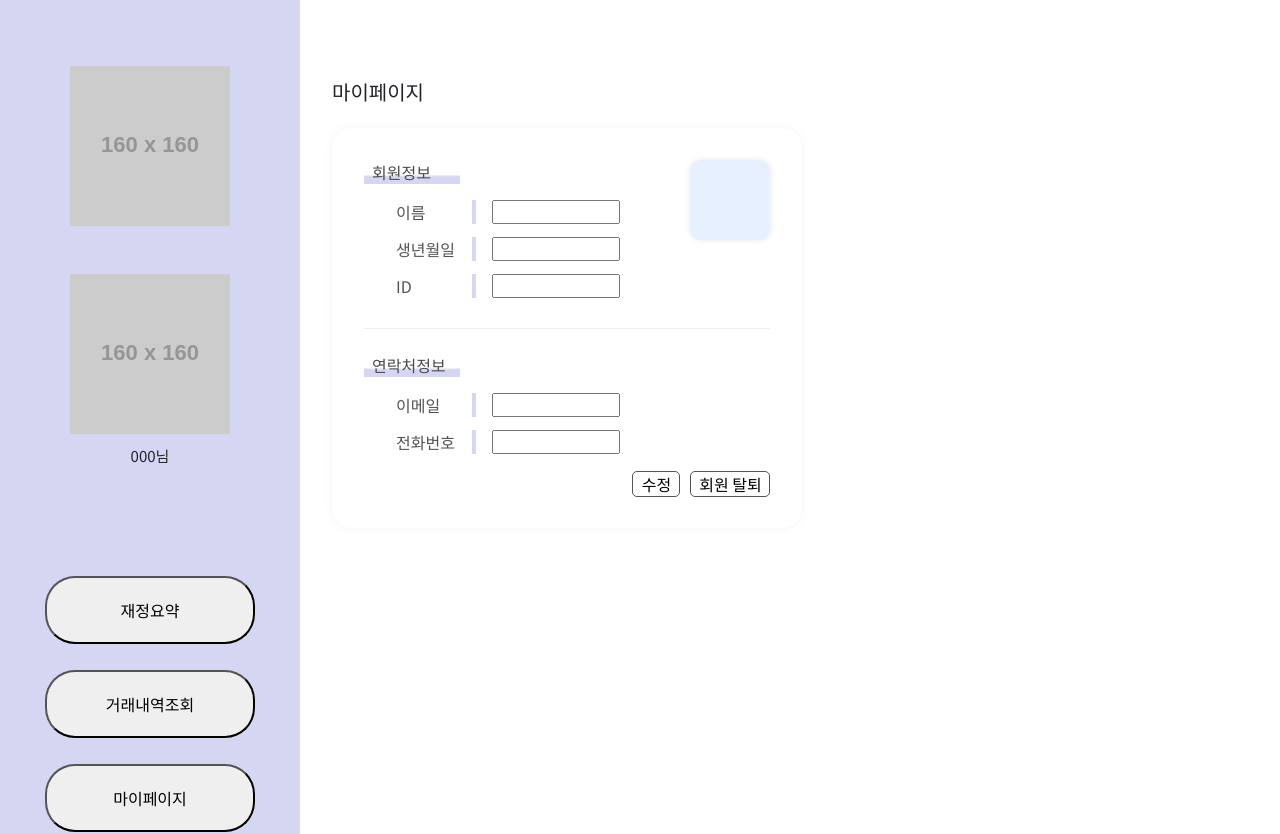
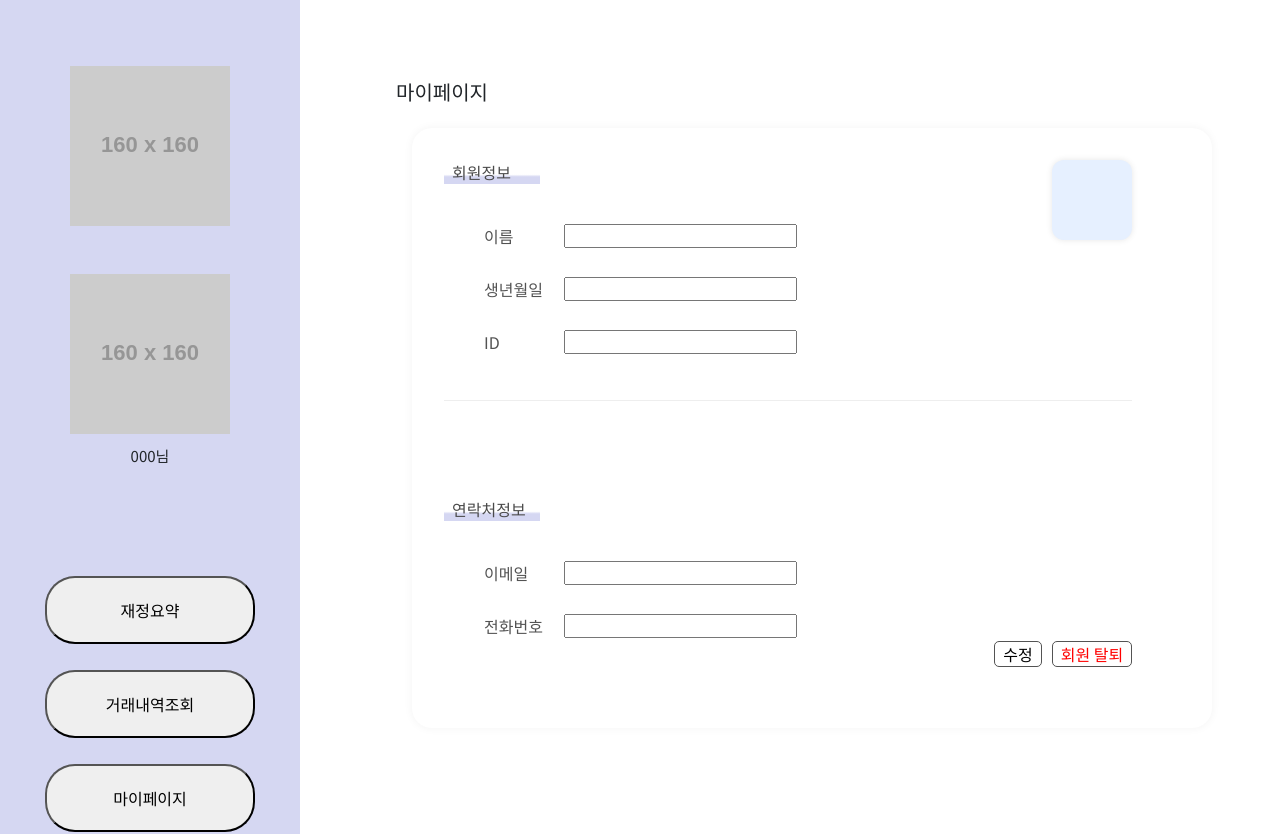
Before and after one commit to Mminjae/Skeleton_project, a Vue app in the folder project/: page /profileEdit in a window 1280 px wide. Shown: the top 834 px of the page. Built offline with nearby package versions, Linux system fonts and the light colour scheme.

Commit message:
feat: 마이페이지, 수정페이지 크기 수정 (#16)

```diff
--- a/project/src/views/ViewMyPage.vue
+++ b/project/src/views/ViewMyPage.vue
@@ -6,10 +6,9 @@
         <div class="d-flex justify-content-between align-items-start mb-4">
           <!-- 회원 정보 -->
           <div class="info-member">
-            <div class="info-title member">회원정보</div>
+            <div class="info-title">회원정보</div>
             <div class="info-item" v-for="(item, index) in memberInfo" :key="index">
               <div class="label">{{ item.label }}</div>
-              <!-- <div class="bar"></div> -->
               <div class="value">{{ item.value }}</div>
             </div>
           </div>
@@ -24,10 +23,9 @@
 
         <!-- 연락처 정보 -->
         <div class="info-contact">
-          <div class="info-title contract">연락처정보</div>
+          <div class="info-title">연락처정보</div>
           <div class="info-item" v-for="(item, index) in contactInfo" :key="index">
             <div class="label">{{ item.label }}</div>
-            <!-- <div class="bar"></div> -->
             <div class="value">{{ item.value }}</div>
           </div>
         </div>
@@ -85,25 +83,29 @@ const contactInfo = ref([
 }
 #mypage {
   font-family: 'Noto Sans KR', sans-serif;
-  margin: 1rem;
+  margin-left: 5rem;
   padding: 1rem;
+  padding-top: 2rem;
 }
+
 /* 회원, 연락처 정보, 프로필 */
 .info-card {
-  width: 29.4rem; /*470px */
-  height: 25rem; /* 400px */
+  width: 50rem; /*800px */
+  height: 37.5rem; /* 600px */
   border-radius: 20px;
   box-shadow: 0 0 10px rgba(0, 0, 0, 0.05);
-  padding: 2rem;
+  padding: 2rem 5rem 0rem 2rem;
+  margin: 1rem;
   background-color: white;
 }
 /* 회원 정보 */
 .info-title {
   font-weight: 500;
   color: #4a4a4a;
-  margin-bottom: 1rem;
+  margin-bottom: 2rem;
   padding-left: 0.5rem;
   width: 6rem;
+  /* margin-top: 0rem; */
   background: linear-gradient(to top, #d5d7f2 30%, transparent 40%);
 }
 
@@ -114,8 +116,8 @@ const contactInfo = ref([
 
 /* 연락처 정보 */
 .info-contact {
-  width: 14.5rem; /* 232px */
-  height: 6.4rem; /* 102px */
+  width: 24.6rem; /* 393px */
+  height: 7rem; /* 102px */
 }
 .info-item {
   display: flex;
@@ -159,17 +161,23 @@ const contactInfo = ref([
   font-size: var(--font-xl);
   color: #535353;
 }
+
+.label,
+.value {
+  padding: 0.5rem;
+}
 /* 회원정보, 연락처 정보 경계선 */
 .section-divider {
   border-top: 1px solid #eee;
-  margin: 1.5rem 0;
+  margin: 6rem 0;
+  padding-top: 0;
 }
 /* 수정, 탈퇴 버튼 */
 .btn-group {
   display: flex;
   justify-content: flex-end;
   gap: 10px;
-  margin-top: 1rem;
+  margin-top: 2rem;
 }
 
 button {
@@ -190,14 +198,15 @@ button:hover {
 }
 .btn-unregister {
   width: 5rem;
+  color: red;
 }
 
 /* 탈퇴 클릭 시 모달 */
 .modal {
   position: fixed;
-  top: 5rem;
-  left: 15rem;
-  width: 25rem;
+  top: 10rem;
+  left: 40rem;
+  width: 20rem;
   height: 30rem;
   display: flex;
   align-items: center;
--- a/project/src/views/ViewProfileEdit.vue
+++ b/project/src/views/ViewProfileEdit.vue
@@ -6,10 +6,13 @@
         <div class="d-flex justify-content-between align-items-start mb-4">
           <!-- 회원 정보 -->
           <div class="info-member">
-            <div class="info-title member">회원정보</div>
+            <div class="info-title">회원정보</div>
             <div class="info-item" v-for="(item, index) in memberInfo" :key="index">
               <div class="label">{{ item.label }}</div>
-              <div class="value"><input class="info-input" type="text" /></div>
+              <div class="value">
+                <input class="info-input" :type="item.type" />
+                <div v-if="item.error" class="error">{{ item.error }}</div>
+              </div>
             </div>
           </div>
 
@@ -23,10 +26,12 @@
 
         <!-- 연락처 정보 -->
         <div class="info-contact">
-          <div class="info-title contract">연락처정보</div>
+          <div class="info-title">연락처정보</div>
           <div class="info-item" v-for="(item, index) in contactInfo" :key="index">
             <div class="label">{{ item.label }}</div>
-            <div class="value"><input class="info-input" type="text" /></div>
+            <div class="value">
+              <input class="info-input" :type="item.type" />
+            </div>
           </div>
         </div>
         <!-- 수정/탈퇴 버튼 -->
@@ -64,15 +69,35 @@ const confirmDelete = () => {
 }
 
 const memberInfo = ref([
-  { label: '이름', value: 'ㅇㅇㅇ' },
-  { label: '생년월일', value: '2021.2.17' },
-  { label: 'ID', value: 'qwerty' },
+  { label: '이름', model: ref(''), type: 'text', rules: /^[가-힣a-zA-Z]{2,10}$/, error: '' },
+  { label: '생년월일', model: ref(''), type: 'text', rules: /^\d{4}-\d{2}-\d{2}$/, error: '' },
+  { label: 'ID', model: ref(''), type: 'text', rules: /^[a-zA-Z0-9]{5,12}$/, error: '' },
 ])
 
 const contactInfo = ref([
-  { label: '이메일', value: 'qwerty@gmail.com' },
-  { label: '전화번호', value: '010-1234-5678' },
+  {
+    label: '이메일',
+    model: ref(''),
+    type: 'email',
+    rules: /^[^\s@]+@[^\s@]+\.[^\s@]+$/,
+    error: '',
+  },
+  {
+    label: '전화번호',
+    model: ref(''),
+    type: 'text',
+    rules: /^01[0|1|6-9]-\d{3,4}-\d{4}$/,
+    error: '',
+  },
 ])
+
+const validateField = (item) => {
+  if (!item.rules.test(item.model.value)) {
+    item.error = `${item.label} 형식이 올바르지 않습니다.`
+  } else {
+    item.error = ''
+  }
+}
 </script>
 
 <style scoped>
@@ -83,30 +108,29 @@ const contactInfo = ref([
 }
 #mypage {
   font-family: 'Noto Sans KR', sans-serif;
-  margin: 1rem;
+  margin-left: 5rem;
   padding: 1rem;
-}
-.info-input {
-  width: 8rem;
-  height: 1.5rem;
+  padding-top: 2rem;
 }
 
 /* 회원, 연락처 정보, 프로필 */
 .info-card {
-  width: 29.4rem; /*470px */
-  height: 25rem; /* 400px */
+  width: 50rem; /*800px */
+  height: 37.5rem; /* 600px */
   border-radius: 20px;
   box-shadow: 0 0 10px rgba(0, 0, 0, 0.05);
-  padding: 2rem;
+  padding: 2rem 5rem 0rem 2rem;
+  margin: 1rem;
   background-color: white;
 }
 /* 회원 정보 */
 .info-title {
   font-weight: 500;
   color: #4a4a4a;
-  margin-bottom: 1rem;
+  margin-bottom: 2rem;
   padding-left: 0.5rem;
   width: 6rem;
+  /* margin-top: 0rem; */
   background: linear-gradient(to top, #d5d7f2 30%, transparent 40%);
 }
 
@@ -117,8 +141,8 @@ const contactInfo = ref([
 
 /* 연락처 정보 */
 .info-contact {
-  width: 14.5rem; /* 232px */
-  height: 6.4rem; /* 102px */
+  width: 24.6rem; /* 393px */
+  height: 7rem; /* 102px */
 }
 .info-item {
   display: flex;
@@ -130,10 +154,6 @@ const contactInfo = ref([
 
 .value {
   padding-left: 1rem;
-}
-
-.label {
-  border-right: 4px solid #d5d7f2;
 }
 
 .info-item .label {
@@ -162,17 +182,28 @@ const contactInfo = ref([
   font-size: var(--font-xl);
   color: #535353;
 }
+
+.label,
+.value {
+  width: 10rem;
+  padding: 0.5rem;
+}
+
+.info-input {
+  height: 1.5rem;
+}
 /* 회원정보, 연락처 정보 경계선 */
 .section-divider {
   border-top: 1px solid #eee;
-  margin: 1.5rem 0;
+  margin: 6rem 0;
+  padding-top: 0;
 }
 /* 수정, 탈퇴 버튼 */
 .btn-group {
   display: flex;
   justify-content: flex-end;
   gap: 10px;
-  margin-top: 1rem;
+  margin-top: 2rem;
 }
 
 button {
@@ -193,14 +224,15 @@ button:hover {
 }
 .btn-unregister {
   width: 5rem;
+  color: red;
 }
 
 /* 탈퇴 클릭 시 모달 */
 .modal {
   position: fixed;
-  top: 5rem;
-  left: 15rem;
-  width: 25rem;
+  top: 10rem;
+  left: 40rem;
+  width: 20rem;
   height: 30rem;
   display: flex;
   align-items: center;
@@ -213,4 +245,9 @@ button:hover {
   border-radius: 10px;
   text-align: center;
 }
+.error {
+  color: red;
+  font-size: 0.8rem;
+  margin-top: 4px;
+}
 </style>
```
